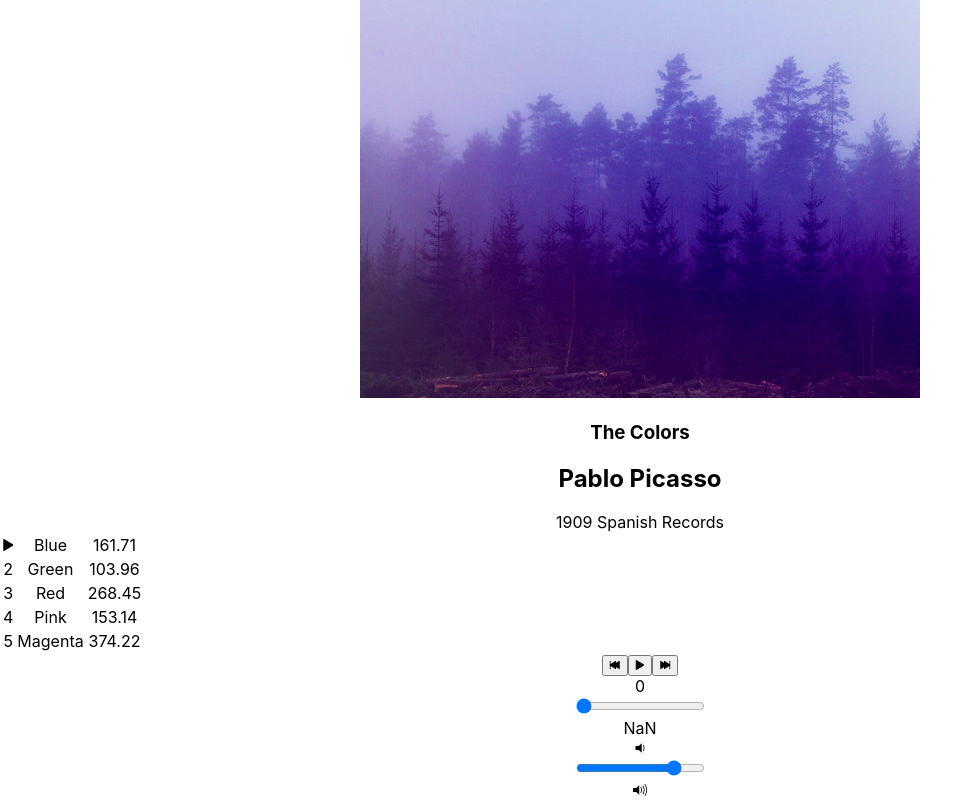
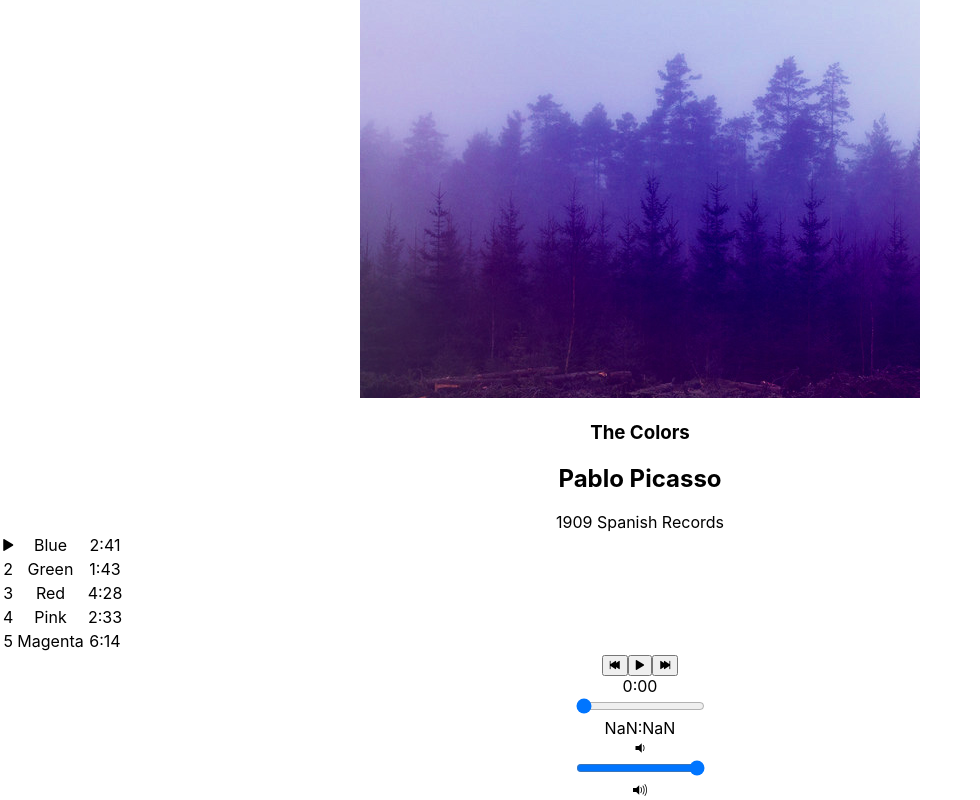
Before and after one commit to almendoza25-zz/bloc-jams-react, a React (Create React App) app: page /album/the-colors in a window 1280 px wide. Shown: the part 264-1064 px from the top of the page, without its empty margins (0-980 px from the left). Built offline with nearby package versions, Linux system fonts and the light colour scheme.

Commit message:
Assignment 9 completed

```diff
--- a/src/components/Album.js
+++ b/src/components/Album.js
@@ -15,7 +15,9 @@
        currentSong: album.songs[0],
        currentTime: 0,
        duration: album.songs[0].duration,
-       isPlaying: false
+       isPlaying: false,
+       volume: 0,
+       isMouseHover: null
      };
 
      this.audioElement = document.createElement('audio');
@@ -39,16 +41,21 @@
        },
        durationchange: e => {
          this.setState({ duration: this.audioElement.duration });
+       },
+       volumechange: e => {
+         this.setState({ volume: this.audioElement.volume });
        }
      };
      this.audioElement.addEventListener('timeupdate', this.eventListeners.timeupdate);
      this.audioElement.addEventListener('durationchange', this.eventListeners.durationchange);
+     this.audioElement.addEventListener('volumechange', this.eventListeners.volumechange);
    }
 
    componentWillUnmount() {
      this.audioElement.src = null;
      this.audioElement.removeEventListener('timeupdate', this.eventListeners.timeupdate);
      this.audioElement.removeEventListener('durationchange', this.eventListeners.durationchange);
+     this.audioElement.removeEventListener('volumechange', this.eventListeners.volumechange);
    }
 
   setSong(song) {
@@ -108,6 +115,18 @@
      this.setState({ currentTime: newTime });
    }
 
+   handleVolumeChange(e) {
+    const newVolume = e.target.value;
+    this.audioElement.volume = newVolume;
+    this.setState({ volume: newVolume });
+  }
+
+  formatTime(time) {
+    const minutes = Math.floor(time / 60);
+    const seconds = Math.floor(time - minutes * 60);
+    return (minutes < 10 ? +minutes : minutes) + ':' + (seconds < 10 ? '0' + seconds : seconds);
+  }
+
   render() {
     return (
       <section className="album">
@@ -137,7 +156,7 @@
                     >
                       <td>{this.handleMouseHover(song, index)}</td>
                       <td>{song.title}</td>
-                      <td>{song.duration}</td>
+                      <td>{this.formatTime(song.duration)}</td>
                     </tr>
                 )
               }
@@ -148,10 +167,13 @@
            currentSong={this.state.currentSong}
            currentTime={this.audioElement.currentTime}
            duration={this.audioElement.duration}
+           volume={this.audioElement.volume}
            handleSongClick={() => this.handleSongClick(this.state.currentSong)}
            handlePrevClick={() => this.handlePrevClick()}
            handleNextClick={() => this.handleNextClick()}
            handleTimeChange={(e) => this.handleTimeChange(e)}
+           handleVolumeChange={(e) => this.handleVolumeChange(e)}
+          formatTime={time => this.formatTime(time)}
          />
       </section>
     );
--- a/src/components/PlayerBar.js
+++ b/src/components/PlayerBar.js
@@ -16,7 +16,7 @@
           </button>
         </section>
         <section id="time-control">
-          <div className="current-time">{this.props.currentTime}</div>
+          <div className="current-time">{this.props.formatTime(this.props.currentTime)}</div>
             <input
               type="range"
               className="seek-bar"
@@ -26,11 +26,19 @@
               step="0.01"
               onChange={this.props.handleTimeChange}
             />
-            <div className="total-time">{this.props.duration}</div>
+            <div className="total-time">{this.props.formatTime(this.props.duration)}</div>
         </section>
         <section id="volume-control">
           <div className="icon ion-volume-low"></div>
-          <input type="range" className="seek-bar" value="80" />
+          <input
+            type="range"
+            className="seek-bar"
+            value={this.props.volume}
+            max="1"
+            min="0"
+            step="0.01"
+            onChange={this.props.handleVolumeChange}
+          />
           <div className="icon ion-volume-high"></div>
         </section>
        </section>
```
